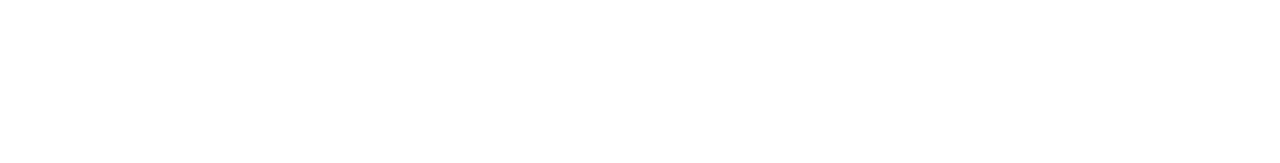
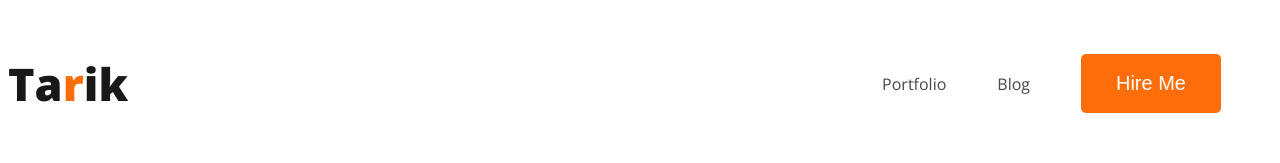
Before and after one commit to Tarik-Aziz/developer-portfolio, a plain HTML site: page index.html in a window 1280 px wide. Drawn offline with nearby package versions, Linux system fonts and the light colour scheme.

Commit message:
added nav

```diff
--- a/index.html
+++ b/index.html
@@ -4,9 +4,22 @@
     <meta charset="UTF-8">
     <meta name="viewport" content="width=device-width, initial-scale=1.0">
     <title>Developer Portfolio</title>
+    <link rel="preconnect" href="https://fonts.googleapis.com">
+<link rel="preconnect" href="https://fonts.gstatic.com" crossorigin>
+<link href="https://fonts.googleapis.com/css2?family=Open+Sans:ital,wght@0,400;0,800;1,600&display=swap" rel="stylesheet">
+    <link rel="stylesheet" href="style.css/portfolio.css">
 </head>
 <body>
-    <header></header>
+    <header>
+        <nav>
+            <h3 class="portfolio-title">Ta<span class="primary-text">r</span>ik</h3>
+            <ul>
+                <li><a href="">Portfolio</a></li>
+                <li><a href="">Blog</a></li>
+                <li><button class="btn-primary">Hire Me</button></li>
+            </ul>
+        </nav>
+    </header>
     <main></main>
     <footer></footer>
 </body>
--- /dev/null
+++ b/style.css/portfolio.css
@@ -0,0 +1,44 @@
+body{
+    font-family: 'Open Sans', sans-serif;
+}
+
+nav{
+    display: flex;
+    justify-content: space-between;
+    align-items: center;
+}
+.portfolio-title{
+    color: #181818;
+
+font-size: 45px;
+font-style: normal;
+font-weight: 800;
+line-height: normal;
+}
+.primary-text{
+    color: #FD6E0A;
+}
+
+nav > ul{
+    display: flex;
+    align-items: center;
+}
+nav li{
+    list-style:none;
+    margin-right: 51px;
+}
+nav a{
+    text-decoration: none;
+    color: #474747;
+}
+.btn-primary{
+    border-radius: 5px;
+    background: #FD6E0A;
+    color: white;
+    border: 0px;
+    padding: 18px 35px;
+    font-size:20px ;
+    font-weight: 700px;
+
+
+}
```
